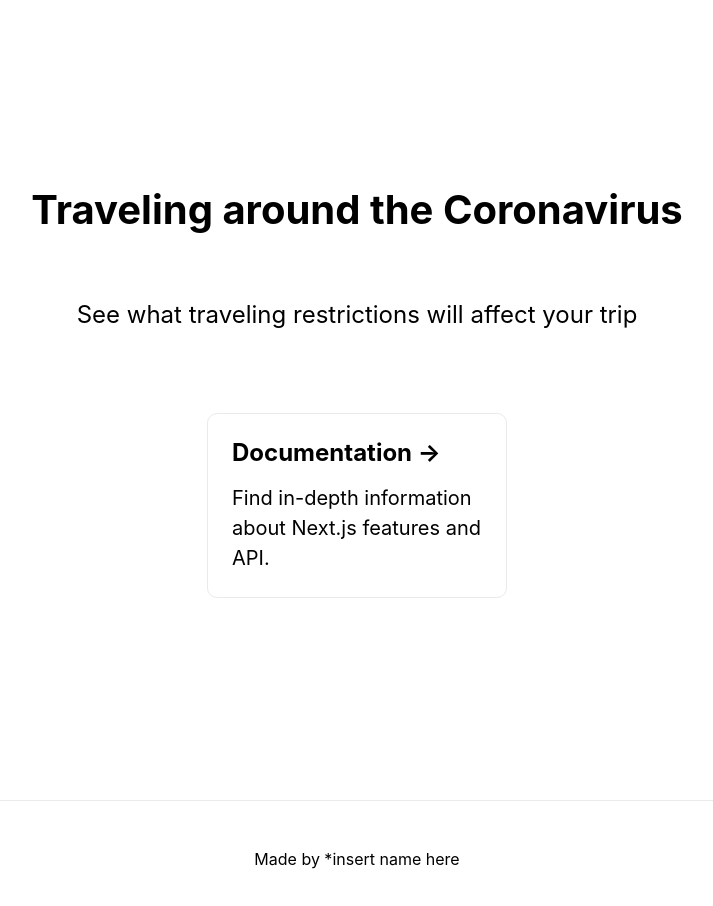
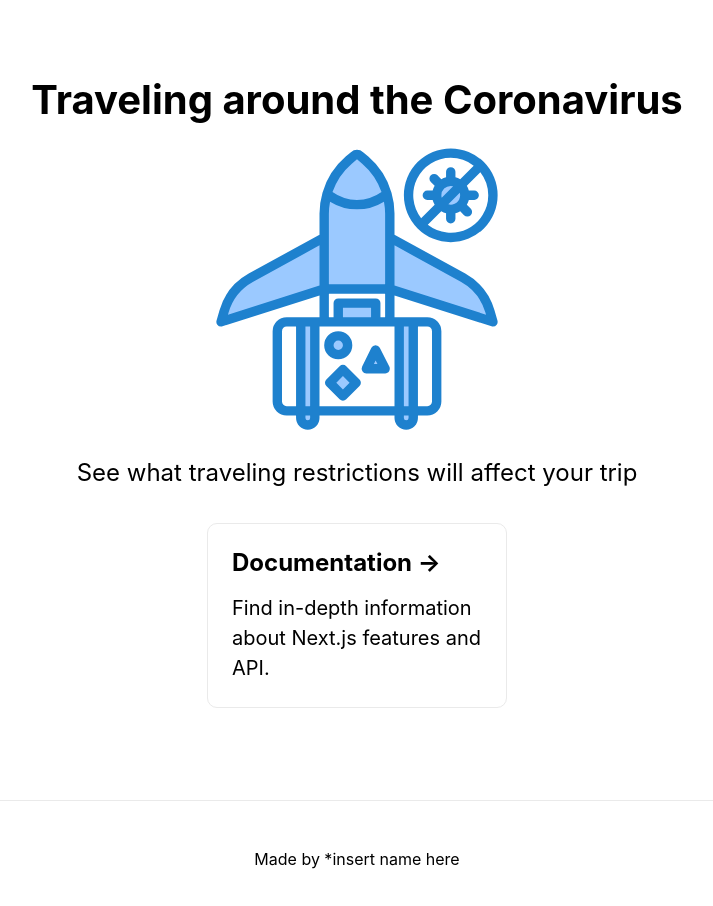
Before and after one commit to Gazwai/covid19-travel-restrictions, a Next.js app: page / in a window 1280 px wide. Shown: the top 906 px of the page, without its empty margins (283-996 px from the left). Built offline with nearby package versions, Linux system fonts and the light colour scheme.

Commit message:
added airplane svg icon

```diff
--- a/pages/index.js
+++ b/pages/index.js
@@ -18,15 +18,17 @@ export default function Home() {
           Traveling around the Coronavirus
         </h1>
 
+        <Image src="/airplane-corona.svg" alt="Airplane Logo" width={300} height={300} />
+
         <p className={styles.description}>
           See what traveling restrictions will affect your trip
         </p>
 
         <div className={styles.grid}>
-          <a href="https://nextjs.org/docs" className={styles.card}>
+          <div className={styles.card}>
             <h2>Documentation &rarr;</h2>
             <p>Find in-depth information about Next.js features and API.</p>
-          </a>
+          </div>
         </div>
       </main>
 
--- a/styles/Home.module.css
+++ b/styles/Home.module.css
@@ -40,7 +40,7 @@
 }
 
 .title {
-  margin: 0;
+  margin: 0 0 1rem 0;
   line-height: 1.15;
   font-size: 2.5rem;
 }
@@ -51,7 +51,7 @@
 }
 
 .description {
-  margin: 4rem 0;
+  margin: 1rem 0;
   line-height: 1.5;
   font-size: 1.5rem;
 }
@@ -85,12 +85,12 @@
   max-width: 300px;
 }
 
-.card:hover,
+/* .card:hover,
 .card:focus,
 .card:active {
   color: #0070f3;
   border-color: #0070f3;
-}
+} */
 
 .card h2 {
   margin: 0 0 1rem 0;
```
Also changed, not shown: public/airplane-corona.svg (added).
